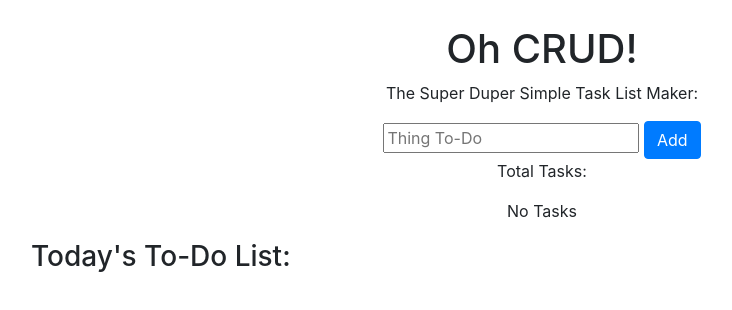
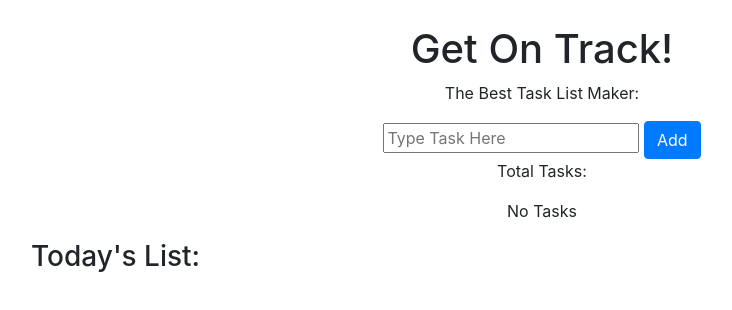
Before and after one commit to justinherfel/code-louisville-js-task-app, a plain HTML site: page index.html in a window 1280 px wide. Shown: the whole page, without its empty margins (98-830 px from the left). Drawn offline with nearby package versions, Linux system fonts and the light colour scheme.

```diff
--- a/index.html
+++ b/index.html
@@ -9,13 +9,13 @@
 <body>
 
     <div class="title">
-            <h1>Oh CRUD!</h1>
-            <p>The Super Duper Simple Task List Maker:</p>
+            <h1>Get On Track!</h1>
+            <p>The Best Task List Maker:</p>
         </div>
 
 <div class="form">
     <form action="javascript:void(0);" method="POST" onsubmit="app.Add()">
-    <input type="text" id="add-todo" placeholder="Thing To-Do">
+    <input type="text" id="add-todo" placeholder="Type Task Here">
     <input type="submit" value="Add" class="btn btn-primary">
     </form>
     <p>Total Tasks:</p>
@@ -23,7 +23,7 @@
 
     <table>
     <tr class="to-do">
-        <th><h3>Today's To-Do List:</h3></th>
+        <th><h3>Today's List:</h3></th>
     </tr>
         <tbody id="tasks">
         </tbody>
```
Also changed, not shown: js/scripts.js (+12 -2 lines), 1 other file.
